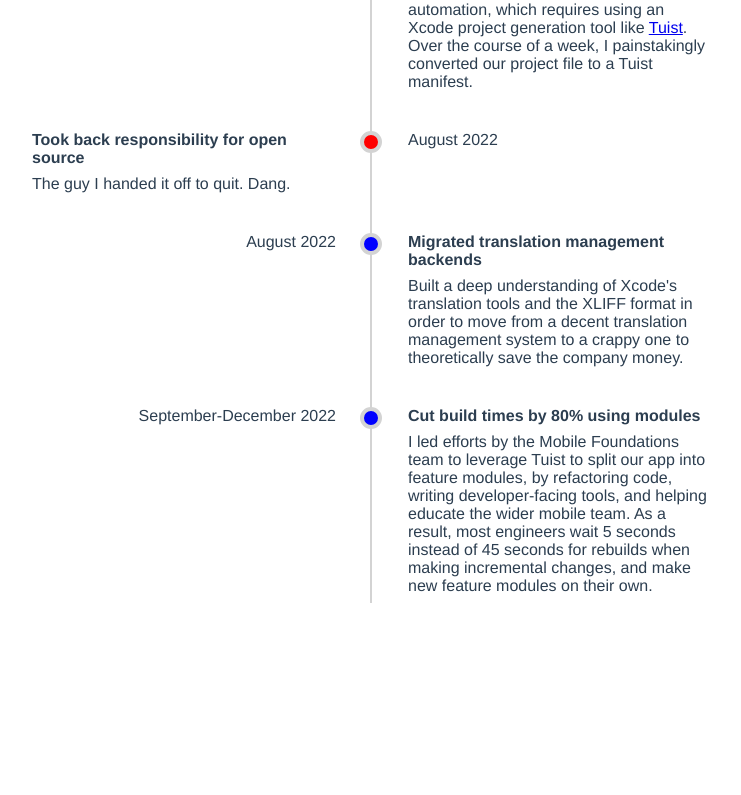
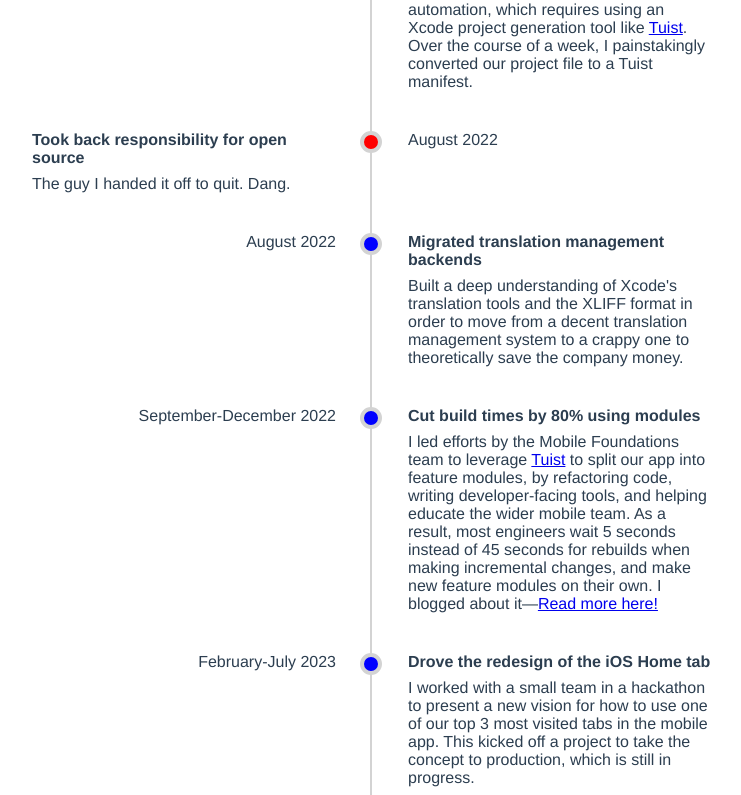
Before and after one commit to irskep/irskep.github.com, a Vue app in the folder timeline/: page / in a window 1280 px wide. Shown: the part 5004-5799 px from the top of the page, without its empty margins (268-1009 px from the left). Before the commit the page ends 5607 px from the top, so only its background shows below. Built offline with nearby package versions, Linux system fonts and the light colour scheme.

Commit message:
Update timeline

```diff
--- a/timeline/src/App.vue
+++ b/timeline/src/App.vue
@@ -287,12 +287,21 @@ export default {
         [
           "September-December 2022",
           "Cut build times by 80% using modules",
-          `I led efforts by the Mobile Foundations team to leverage Tuist to
+          `I led efforts by the Mobile Foundations team to leverage <a href="https://tuist.io">Tuist</a> to
           split our app into feature modules, by refactoring code, writing
           developer-facing tools, and helping educate the wider mobile team.
           As a result, most engineers wait 5 seconds instead of 45 seconds for
           rebuilds when making incremental changes, and make new feature
-          modules on their own.`,
+          modules on their own. I blogged about it—<a href="https://blog.asana.com/2023/02/scaling-a-mature-ios-codebase-with-tuist/">Read more here!</a>`,
+          "m-right",
+        ],
+        [
+          "February-July 2023",
+          "Drove the redesign of the iOS Home tab",
+          `I worked with a small team in a hackathon to present a new vision
+          for how to use one of our top 3 most visited tabs in the mobile app.
+          This kicked off a project to take the concept to production, which
+          is still in progress.`,
           "m-right",
         ],
       ],
```
Also changed, not shown: 2 other files (tests, documents, lock files or other folders).
